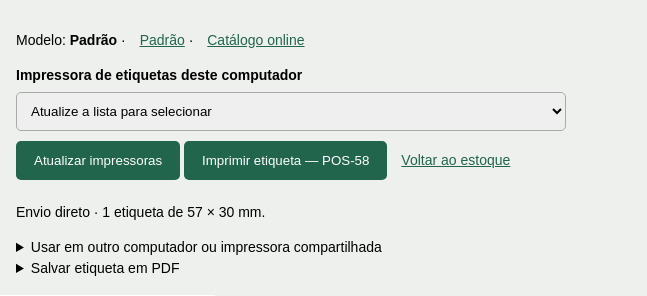
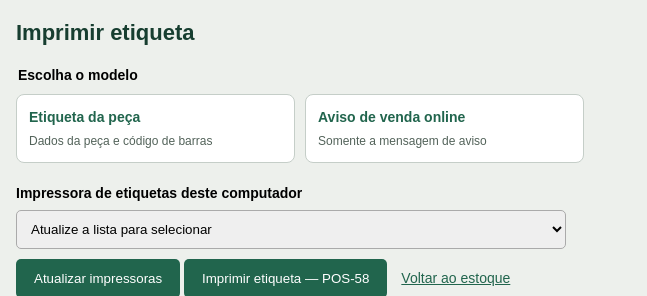
Before and after one commit to belanegri/register, a Django app: template templates/impressao/etiqueta.html in a window 1280 px wide. Shown: the top 296 px of the page, without its empty margins (0-647 px from the left). Run offline with Django 5.2, Linux system fonts and the light colour scheme; the template is opened without the code that fills it, so the values that code supplies are empty.

Commit message:
Centraliza escolha de etiquetas e separa aviso online

```diff
--- a/static/css/etiqueta.css
+++ b/static/css/etiqueta.css
@@ -240,4 +240,14 @@ body {
 .etiqueta-barras { width: 47mm; height: 7mm; margin-top: .2mm; }
 
 .etiqueta { position: relative; }
-.etiqueta-online { position: absolute; top: 2.1mm; left: 4.5mm; width: 47mm; text-align: center; font-size: 6.5pt; line-height: 2.8mm; font-weight: 700; white-space: nowrap; }
+.etiqueta-online { position: absolute; inset: 0 5.5mm 0 4.5mm; display: flex; flex-direction: column; justify-content: center; align-items: center; font-size: 10pt; line-height: 4.5mm; font-weight: 700; text-align: center; white-space: nowrap; }
+
+.titulo-impressao { font-size: 22px; margin: 0 0 16px; color: #173e30; }
+.modelos-etiqueta { border: 0; padding: 0; margin: 0 0 20px; }
+.modelos-etiqueta legend { font-weight: 700; margin-bottom: 8px; }
+.modelos-opcoes { display: flex; gap: 10px; flex-wrap: wrap; }
+.controles .modelo-opcao { flex: 1 1 200px; margin: 0; padding: 12px; border: 1px solid #c5cec8; border-radius: 8px; background: #fff; text-decoration: none; }
+.modelo-opcao strong, .modelo-opcao span { display: block; }
+.modelo-opcao span { font-size: 12px; color: #53635a; margin-top: 4px; }
+.controles .modelo-opcao.selecionado { border: 2px solid #21654d; padding: 11px; background: #eef7f1; }
+.modelo-opcao:focus-visible { outline: 3px solid #21654d; outline-offset: 2px; }
--- a/templates/components/peca_table.html
+++ b/templates/components/peca_table.html
@@ -6,6 +6,9 @@
     <td>{{ peca.marca }} {{ peca.aplicacao|default:'—' }}{% if peca.posicao %}<small class="d-block text-secondary">{{ peca.posicao }}</small>{% endif %}</td>
     <td>{{ peca.localizacao|default:'Não informada' }}</td><td>{{ peca.quantidade }}</td><td class="text-nowrap">R$ {{ peca.preco_venda|floatformat:2 }}</td>
     <td><span class="stock-badge status-{{ peca.status }}">{{ peca.get_status_display }}</span></td>
-    <td>{% if perms.estoque.change_peca %}<a class="btn btn-sm btn-outline-primary" href="{% url 'estoque:editar' peca.pk %}">Editar</a>{% endif %} <a class="btn btn-sm btn-outline-secondary py-0 px-2" href="{% url 'estoque:etiqueta' peca.pk %}" target="_blank" rel="noopener">Etiqueta</a> <a class="btn btn-sm btn-outline-secondary py-0 px-2" href="{% url 'estoque:etiqueta' peca.pk %}?modelo=online" target="_blank" rel="noopener" aria-label="Etiqueta de catálogo online de {{ peca.nome }}">Etiqueta online</a></td>
+    <td><div class="d-flex align-items-center gap-2 text-nowrap">
+      {% if perms.estoque.change_peca %}<a class="btn btn-sm btn-outline-primary" href="{% url 'estoque:editar' peca.pk %}">Editar</a>{% endif %}
+      <a class="btn btn-sm btn-outline-secondary" href="{% url 'estoque:etiqueta' peca.pk %}" target="_blank" rel="noopener">Etiqueta</a>
+    </div></td>
   </tr>{% endfor %}</tbody>
 </table></div>
--- a/templates/impressao/etiqueta.html
+++ b/templates/impressao/etiqueta.html
@@ -12,11 +12,11 @@
 
     <link
         rel="stylesheet"
-        href="{% static 'css/etiqueta.css' %}?v=modelos-20261008"
+        href="{% static 'css/etiqueta.css' %}?v=aviso-online-20261009"
     >
 
     <script
-        src="{% static 'js/etiqueta.js' %}?v=modelos-20261008"
+        src="{% static 'js/etiqueta.js' %}?v=aviso-online-20261009"
         defer>
     </script>
 </head>
@@ -25,7 +25,14 @@
 
     <nav class="controles" aria-label="Impressão">
 
-        <p>Modelo: <strong>{% if modelo_etiqueta == 'online' %}Catálogo online{% else %}Padrão{% endif %}</strong> · <a href="{% url 'estoque:etiqueta' peca.pk %}?modelo=padrao">Padrão</a> · <a href="{% url 'estoque:etiqueta' peca.pk %}?modelo=online">Catálogo online</a></p>
+        <h1 class="titulo-impressao">Imprimir etiqueta</h1>
+        <fieldset class="modelos-etiqueta">
+            <legend>Escolha o modelo</legend>
+            <div class="modelos-opcoes">
+                <a class="modelo-opcao{% if modelo_etiqueta == 'padrao' %} selecionado{% endif %}" href="{% url 'estoque:etiqueta' peca.pk %}?modelo=padrao" {% if modelo_etiqueta == 'padrao' %}aria-current="page"{% endif %}><strong>Etiqueta da peça</strong><span>Dados da peça e código de barras</span></a>
+                <a class="modelo-opcao{% if modelo_etiqueta == 'online' %} selecionado{% endif %}" href="{% url 'estoque:etiqueta' peca.pk %}?modelo=online" {% if modelo_etiqueta == 'online' %}aria-current="page"{% endif %}><strong>Aviso de venda online</strong><span>Somente a mensagem de aviso</span></a>
+            </div>
+        </fieldset>
         <label for="impressora-etiqueta">Impressora de etiquetas deste computador</label>
         <select id="impressora-etiqueta"><option value="">Atualize a lista para selecionar</option></select>
         <button type="button" id="atualizar-impressoras">Atualizar impressoras</button>
@@ -69,7 +76,7 @@
 
 
     <main class="etiqueta" id="papel">
-        {% if modelo_etiqueta == 'online' %}<div class="etiqueta-online">NO CATÁLOGO DE VENDAS ONLINE</div>{% endif %}
+        {% if modelo_etiqueta == 'online' %}<div class="etiqueta-online"><span>ESTA PEÇA ESTÁ NO</span><span>CATÁLOGO DE</span><span>VENDAS ONLINE</span></div>{% else %}
 
         <div class="etiqueta-texto" id="etiqueta-texto">
 
@@ -147,6 +154,7 @@
             alt="Código de barras {{ peca.codigo }}"
         >
 
+        {% endif %}
     </main>
 
 </body>
```
Also changed, not shown: estoque/etiqueta_pdf.py (+10 -4 lines), estoque/test_pecas_online.py (+10 -0 lines).
